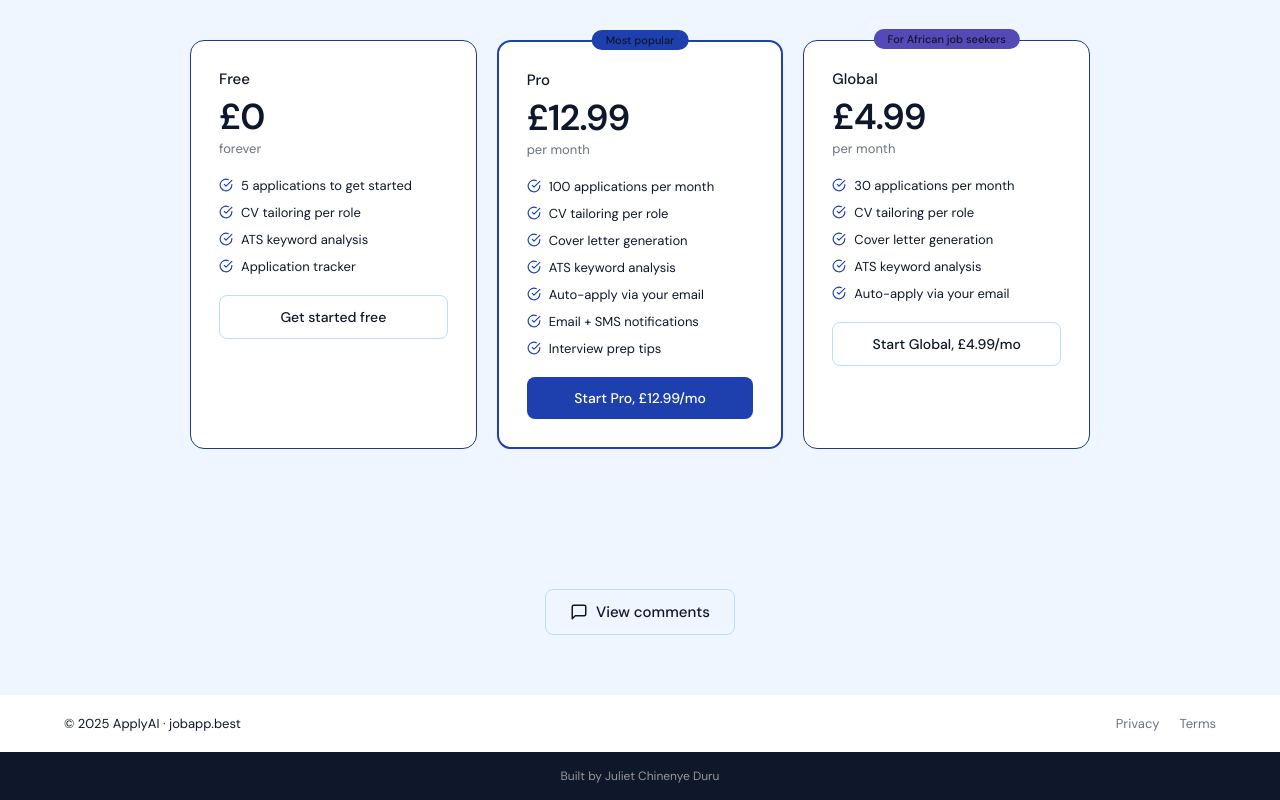
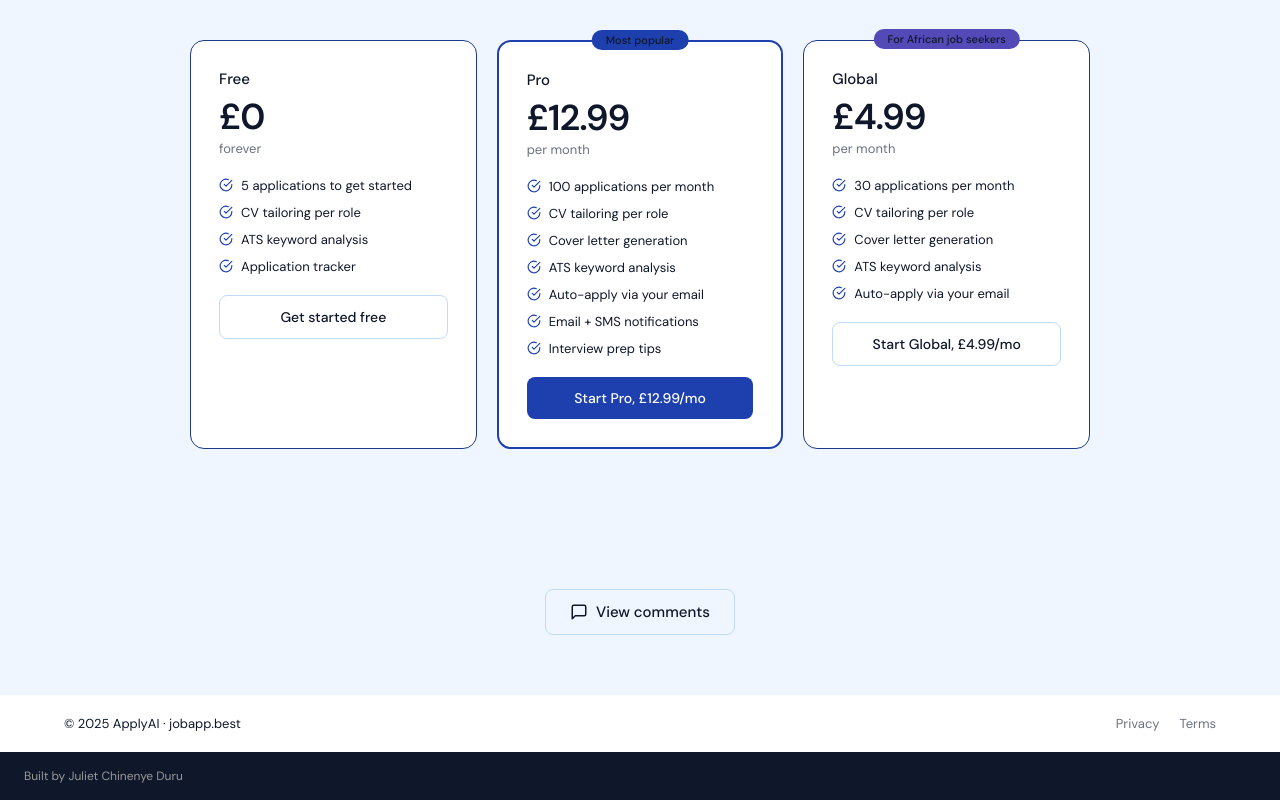
Before and after one commit to JulietChinenyeDuru/African-Entrepreneurship-main, a Next.js app: page / in a window 1280 px wide. Shown: the part 1183-1983 px from the top of the page. Built offline with nearby package versions, Linux system fonts and the light colour scheme.

Commit message:
fix: reposition chatbot and footer to avoid overlap

```diff
--- a/app/layout.tsx
+++ b/app/layout.tsx
@@ -31,7 +31,7 @@ export default function RootLayout({ children }: { children: React.ReactNode })
       </head>
       <body style={{ margin: 0, fontFamily: "'DM Sans', sans-serif", background: '#0F172A', minHeight: '100vh' }}>
         {children}
-          <footer style={{ textAlign: "center", padding: "16px", fontSize: 12, color: "#999" }}>
+          <footer style={{ textAlign: "left", padding: "16px 24px", fontSize: 12, color: "#999" }}>
             Built by Juliet Chinenye Duru
           </footer>
         <ChatBot />
--- a/components/ChatBot.tsx
+++ b/components/ChatBot.tsx
@@ -44,7 +44,7 @@ export default function ChatBot() {
       <button
         onClick={() => setOpen(!open)}
         style={{
-          position: 'fixed', bottom: 80, right: 24, zIndex: 9999,
+          position: 'fixed', bottom: 24, right: 24, zIndex: 9999,
           height: 52, borderRadius: 30, background: '#1E40AF',
           border: 'none', cursor: 'pointer',
           boxShadow: '0 4px 20px rgba(30,64,175,0.4)',
@@ -60,7 +60,7 @@ export default function ChatBot() {
 
       {open && (
         <div style={{
-          position: 'fixed', bottom: 144, right: 24, zIndex: 9998,
+          position: 'fixed', bottom: 88, right: 24, zIndex: 9998,
           width: 340, height: 480, borderRadius: 16, background: '#fff',
           boxShadow: '0 8px 40px rgba(0,0,0,0.18)', display: 'flex',
           flexDirection: 'column', overflow: 'hidden',
```
